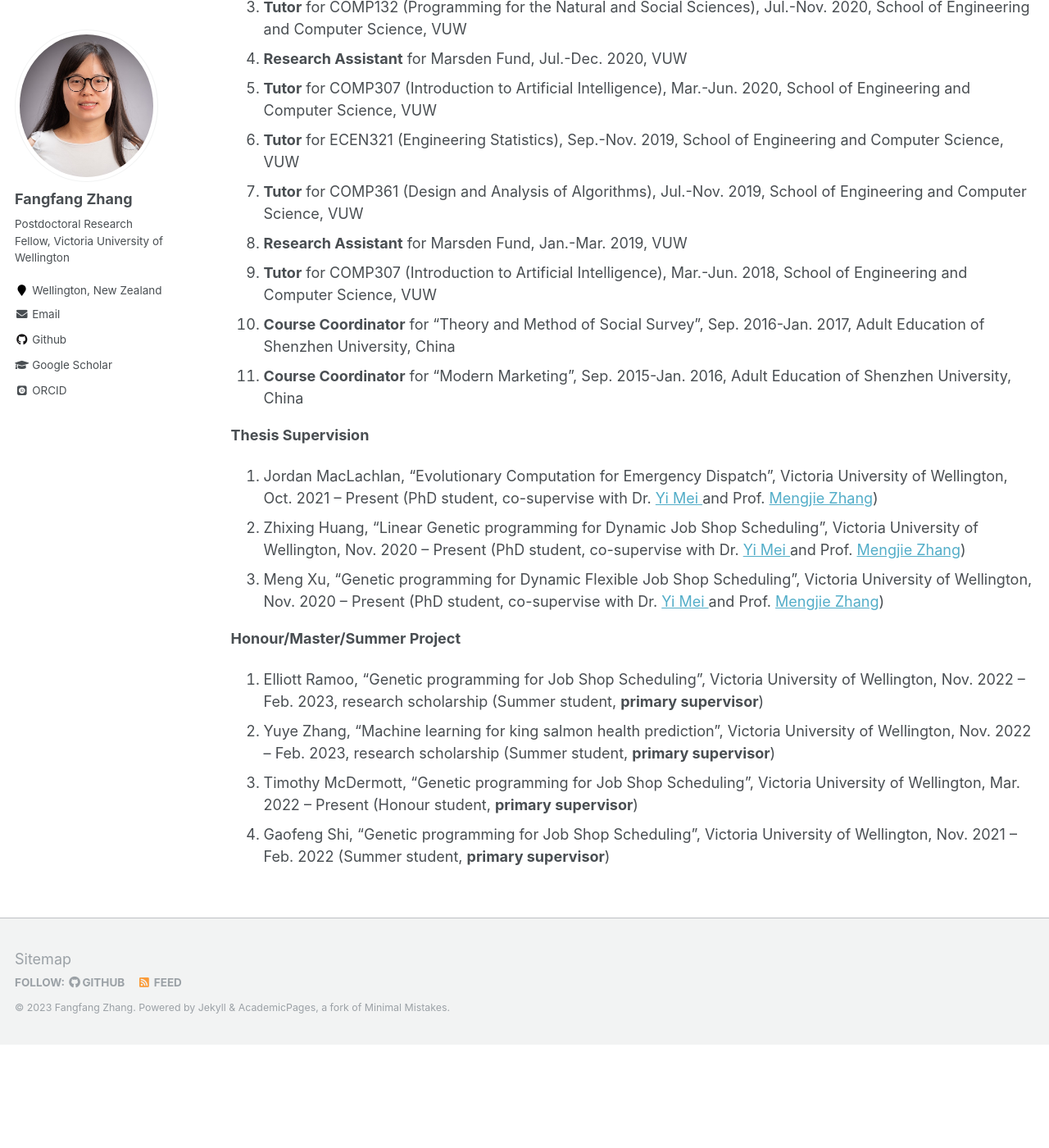
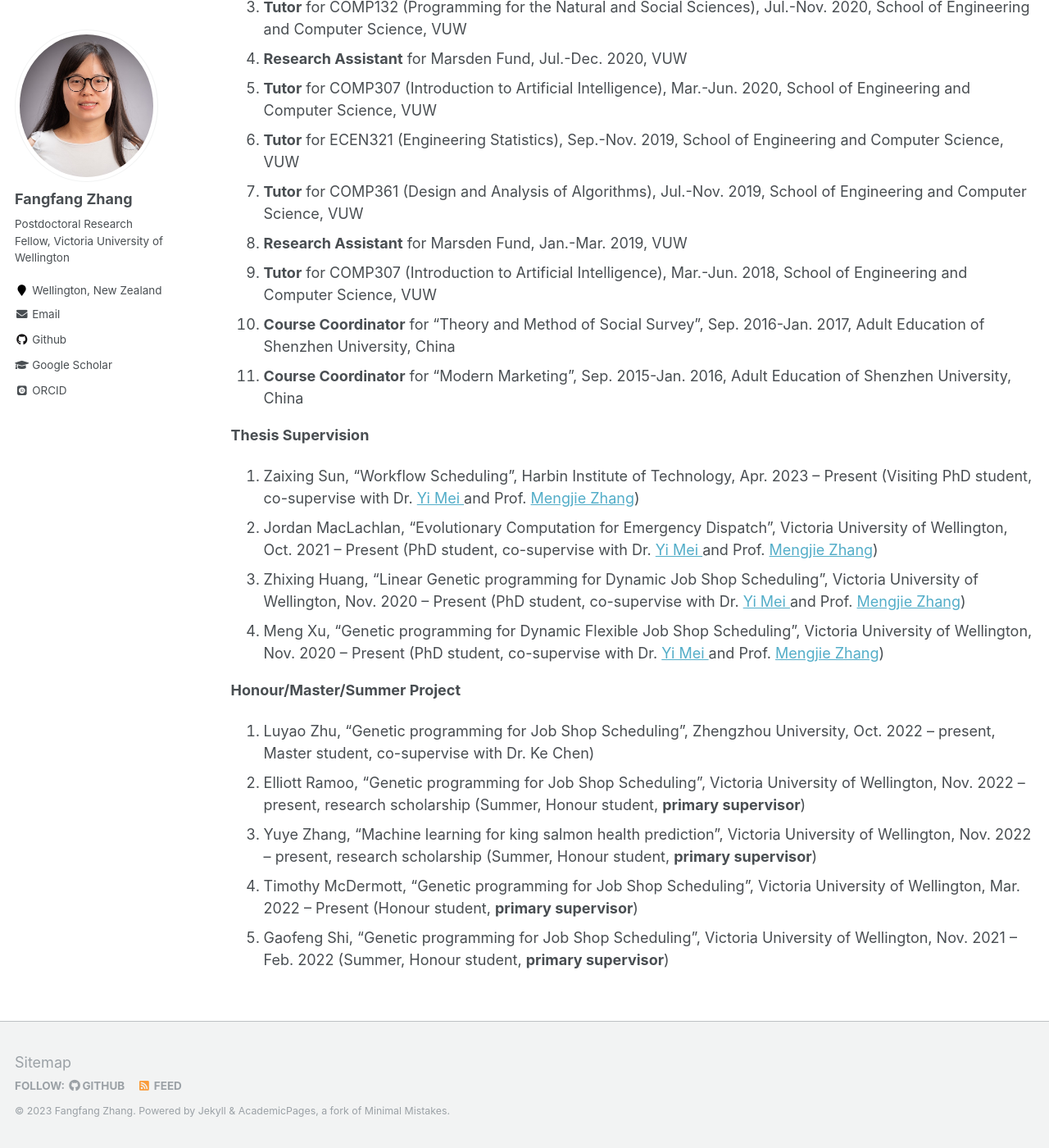
Before and after one commit to fangfang-zhang/fangfang-zhang.github.io, a Jekyll site: the page built from _pages/teaching.md, in a window 1280 px wide and 1400 px high, scrolled down 346 px. Shown: the whole window at 82% size. Built offline with Jekyll 4.4.1, drawn with Linux system fonts in a browser that asks for light colours; some web fonts are replaced; before the commit the page ends 1620 px from its top, so only the background shows below that.

Commit message:
students

```diff
--- a/_pages/teaching.md
+++ b/_pages/teaching.md
@@ -22,6 +22,7 @@ author_profile: true
 
 **Thesis Supervision**
 <ol>
+<li> Zaixing Sun, “Workflow Scheduling”, Harbin Institute of Technology, Apr. 2023 – Present (Visiting PhD student, co-supervise with Dr. <a href="https://meiyi1986.github.io/"> Yi Mei </a> and Prof. <a href="https://homepages.ecs.vuw.ac.nz/~mengjie/"> Mengjie Zhang</a>) </li>
 <li> Jordan MacLachlan, “Evolutionary Computation for Emergency Dispatch”, Victoria University of Wellington, Oct. 2021 – Present (PhD student, co-supervise with Dr. <a href="https://meiyi1986.github.io/"> Yi Mei </a> and Prof. <a href="https://homepages.ecs.vuw.ac.nz/~mengjie/"> Mengjie Zhang</a>) </li>
 <li> Zhixing Huang, “Linear Genetic programming for Dynamic Job Shop Scheduling”, Victoria University of Wellington, Nov. 2020 – Present (PhD student, co-supervise with Dr. <a href="https://meiyi1986.github.io/"> Yi Mei </a> and Prof. <a href="https://homepages.ecs.vuw.ac.nz/~mengjie/"> Mengjie Zhang</a>) </li>
 <li> Meng Xu, “Genetic programming for Dynamic Flexible Job Shop Scheduling”, Victoria University of Wellington, Nov. 2020 – Present (PhD student, co-supervise with Dr. <a href="https://meiyi1986.github.io/"> Yi Mei </a> and Prof. <a href="https://homepages.ecs.vuw.ac.nz/~mengjie/"> Mengjie Zhang</a>) </li>
@@ -30,8 +31,9 @@ author_profile: true
 
 **Honour/Master/Summer Project**
 <ol>
-<li> Elliott Ramoo, “Genetic programming for Job Shop Scheduling”, Victoria University of Wellington, Nov. 2022 – Feb. 2023, research scholarship (Summer student, <b>primary supervisor</b>)</li>
-<li> Yuye Zhang, “Machine learning for king salmon health prediction”, Victoria University of Wellington, Nov. 2022 – Feb. 2023, research scholarship (Summer student, <b>primary supervisor</b>)</li>
+<li> Luyao Zhu, “Genetic programming for Job Shop Scheduling”, Zhengzhou University, Oct. 2022 – present, Master student, co-supervise with Dr. Ke Chen)</li>
+<li> Elliott Ramoo, “Genetic programming for Job Shop Scheduling”, Victoria University of Wellington, Nov. 2022 – present, research scholarship (Summer, Honour student, <b>primary supervisor</b>)</li>
+<li> Yuye Zhang, “Machine learning for king salmon health prediction”, Victoria University of Wellington, Nov. 2022 – present, research scholarship (Summer, Honour student, <b>primary supervisor</b>)</li>
 <li> Timothy McDermott, “Genetic programming for Job Shop Scheduling”, Victoria University of Wellington, Mar. 2022 – Present (Honour student, <b>primary supervisor</b>)</li>
-<li> Gaofeng Shi, “Genetic programming for Job Shop Scheduling”, Victoria University of Wellington, Nov. 2021 – Feb. 2022 (Summer student, <b>primary supervisor</b>)</li>
+<li> Gaofeng Shi, “Genetic programming for Job Shop Scheduling”, Victoria University of Wellington, Nov. 2021 – Feb. 2022 (Summer, Honour student, <b>primary supervisor</b>)</li>
 </ol>
```
Also changed, not shown: 1 other file.
